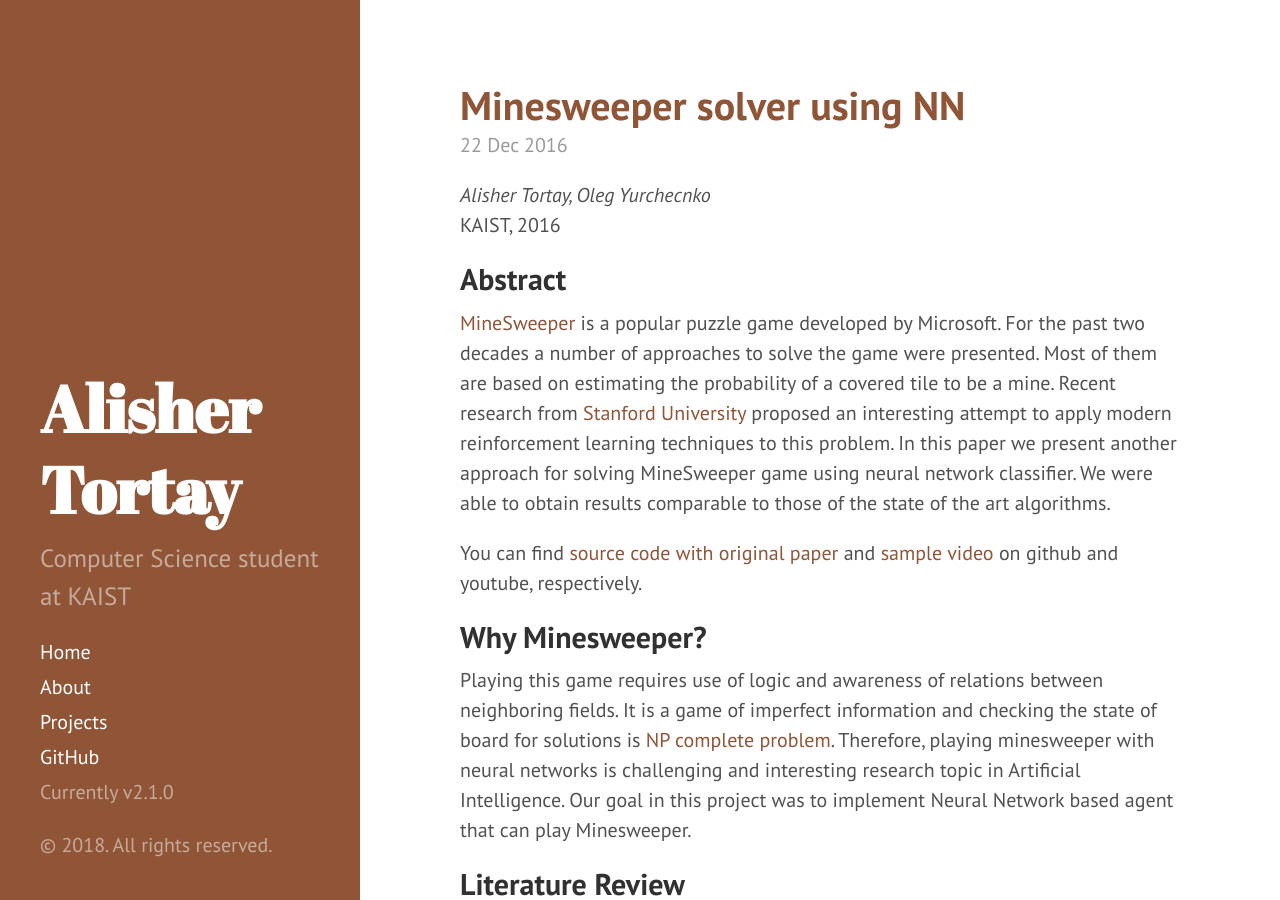
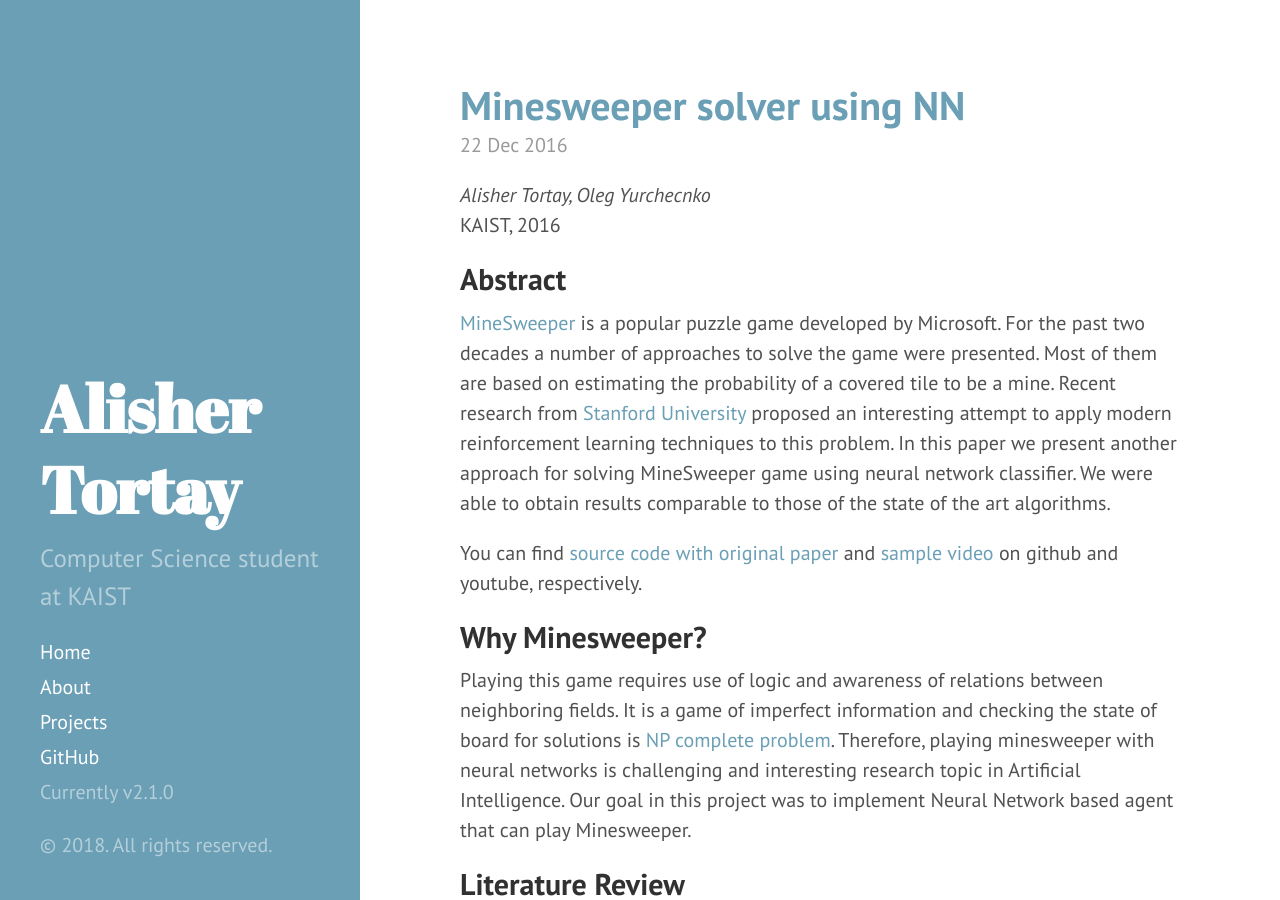
Before and after one commit to chizhik/Chizhik.github.io, a Jekyll site: the page built from index.html, in a window 1280 px wide and 900 px high. Built offline with Jekyll 4.4.1, drawn with Linux system fonts in a browser that asks for light colours; the list of posts is cut into pages by our own code.

Commit message:
Update default.html

```diff
--- a/_layouts/default.html
+++ b/_layouts/default.html
@@ -5,7 +5,7 @@
 
   {% include google_analytics.html %}
 
-  <body class="theme-base-0f">
+  <body class="theme-base-0d">
 
     {% include sidebar.html %}
 
```
